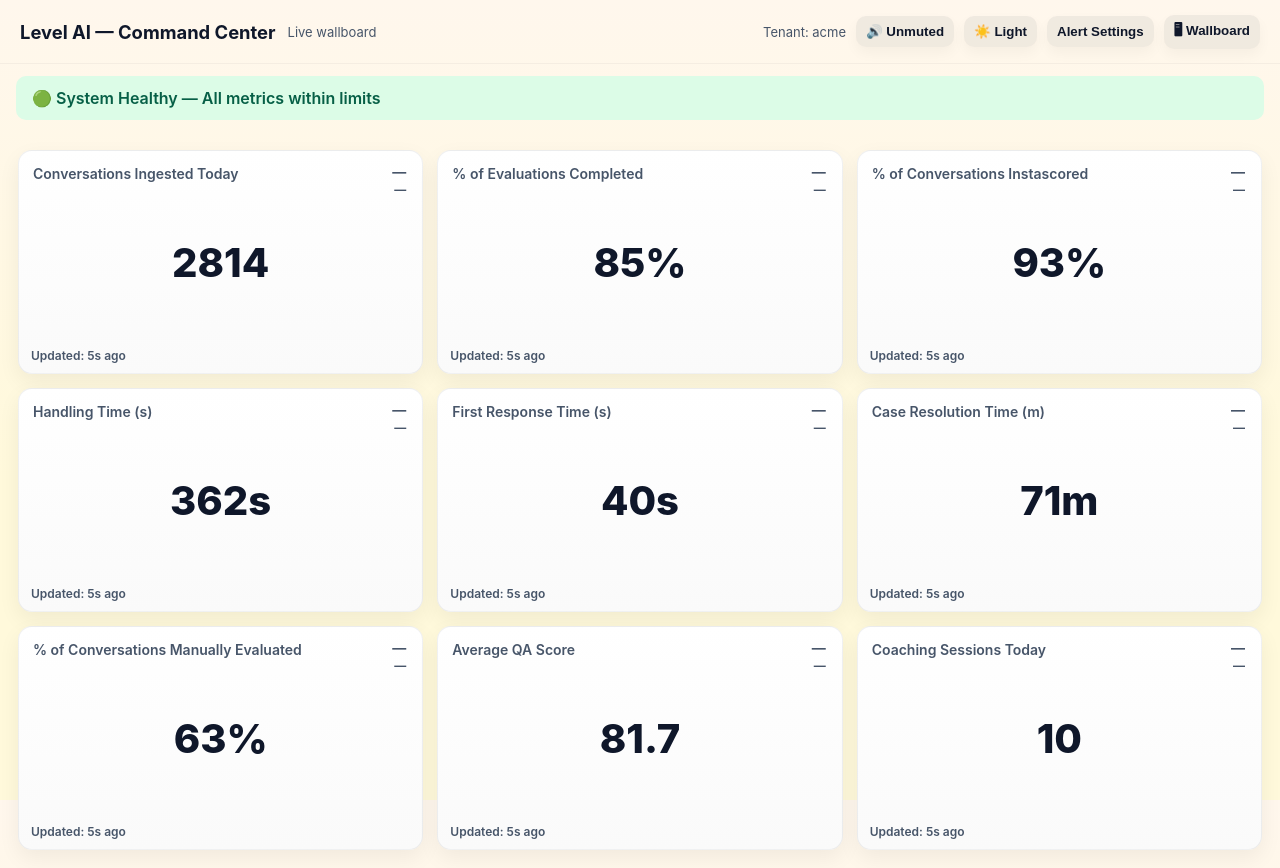
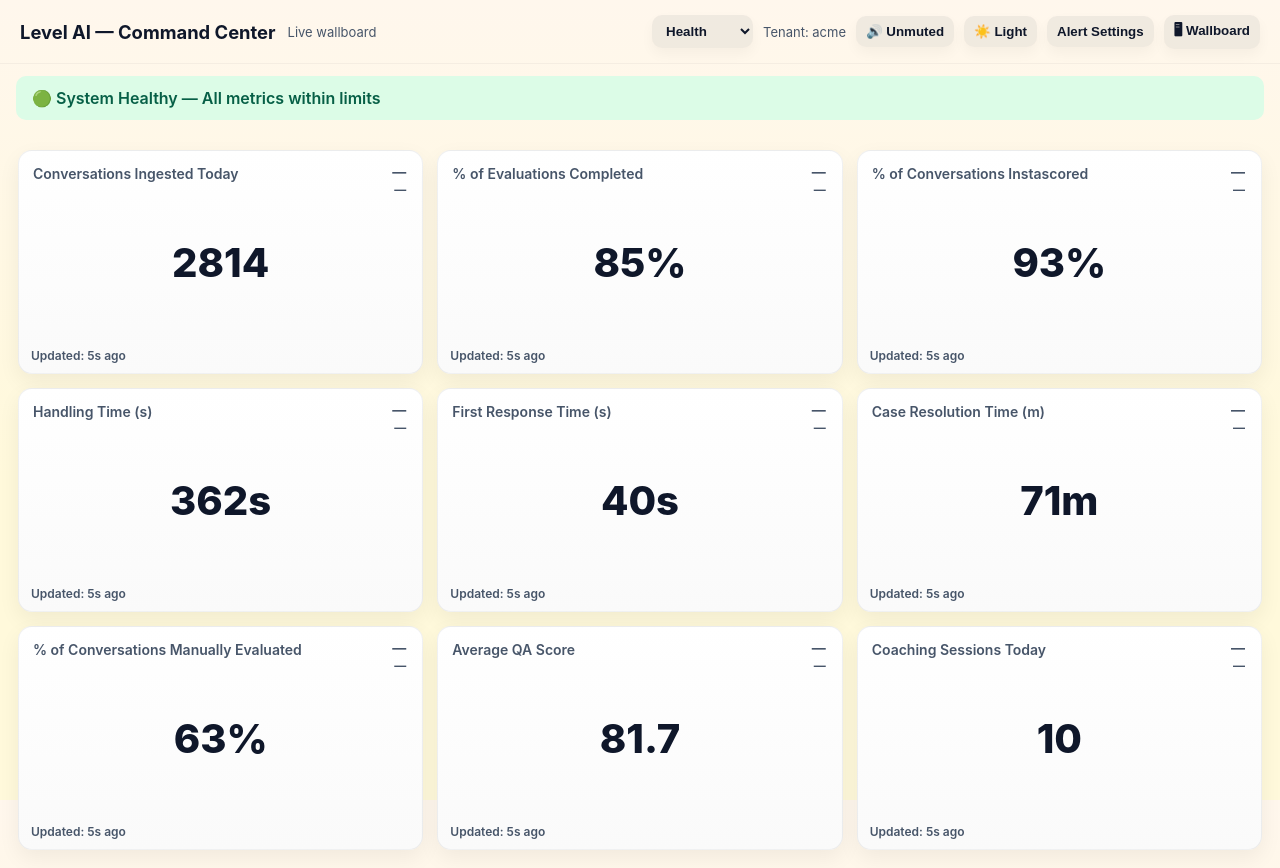
Before and after one commit to robinsingh-pm/level-command-center, a Next.js app: page / in a window 1280 px wide. Built offline with nearby package versions, Linux system fonts and the light colour scheme.

Commit message:
Update index.jsx

```diff
--- a/pages/index.jsx
+++ b/pages/index.jsx
@@ -84,6 +84,9 @@ export default function Home() {
   const [rows, setRows] = useState([]);
   const mountedRef = useRef(true);
   const [theme, setTheme] = useState("light");
+//Health filter dropdown state
+  const [healthFilter, setHealthFilter] = useState("health");
+//possible values: health | breached | watch
   const lastFetchRef = useRef(Date.now());
   const [trendOpen, setTrendOpen] = useState(false);
   const [selectedMetric, setSelectedMetric] = useState(null);
@@ -125,6 +128,23 @@ const healthStatus = (() => {
   return "healthy";
 })();
 
+// 🔽 Filter tiles based on Health dropdown (NEW)
+const filteredRows = rows.filter((r) => {
+  // Health → show all
+  if (healthFilter === "health") return true;
+
+  // Breached → bad + threshold crossed
+  if (healthFilter === "breached") {
+    return r.deltaSign === "bad" && r.shouldPlay;
+  }
+
+  // Watch → bad but threshold NOT crossed
+  if (healthFilter === "watch") {
+    return r.deltaSign === "bad" && !r.shouldPlay;
+  }
+
+  return true;
+});
 
   useEffect(() => {
     // load theme
@@ -406,6 +426,7 @@ if (id in currentMap) {
     <div className="gradient-bg">
 {showHeader && (
 <header className="page-header">
+  {/* LEFT SIDE */}
   <div style={{ display: "flex", alignItems: "center", gap: 12 }}>
     <div className="title">Level AI — Command Center</div>
     <div style={{ color: "var(--muted)", fontSize: 13 }}>
@@ -413,7 +434,22 @@ if (id in currentMap) {
     </div>
   </div>
 
+  {/* RIGHT SIDE */}
   <div style={{ display: "flex", alignItems: "center", gap: 10 }}>
+
+    {/* Health Filter Dropdown */}
+    <select
+      value={healthFilter}
+      onChange={(e) => setHealthFilter(e.target.value)}
+      className="btn"
+      style={{ padding: "8px 10px" }}
+    >
+      <option value="health">Health</option>
+      <option value="breached">Breached</option>
+      <option value="watch">Watch</option>
+    </select>
+
+    {/* Tenant shown ONLY ONCE */}
     <div style={{ color: "var(--muted)", fontSize: 13 }}>
       {payload ? `Tenant: ${payload.tenant}` : ""}
     </div>
@@ -455,6 +491,7 @@ if (id in currentMap) {
     </button>
   </div>
 </header>
+
 )}
 
 {/* 🔴🟡🟢 HEALTH SUMMARY STRIP */}
@@ -489,7 +526,7 @@ if (id in currentMap) {
 
       <main className="metrics-grid-wrap">
         <div className="metrics-grid">
-          {rows.map((r) => (
+          {filteredRows.map((r) => (
             <MetricTile
               key={r.id}
               id={r.id}
```
Lines whose indentation alone changed are shown as unchanged.
